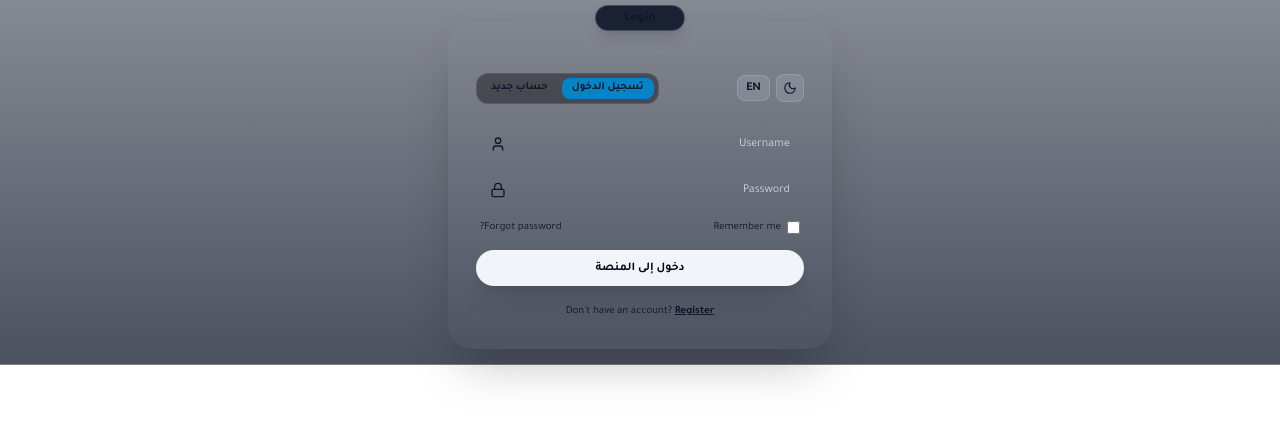
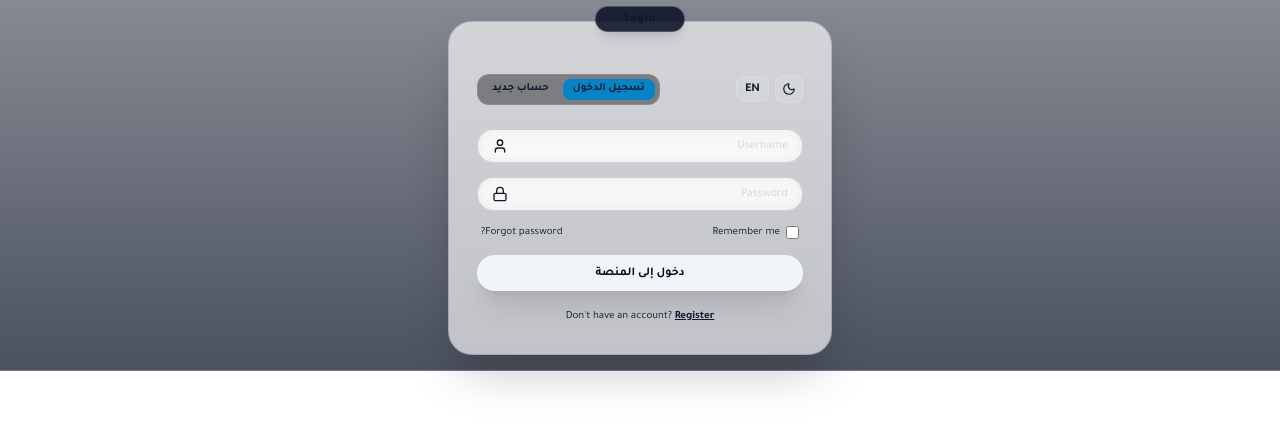
Before and after one commit to Haithemons/sayarati, a plain HTML site: page index.html in a window 1280 px wide. Both pictures are taken after a click on the button "تغيير المظهر". Shown: the part 83-510 px from the top of the page. Drawn offline with nearby package versions, Linux system fonts and the light colour scheme.

Commit message:
Refactor glassmorphism styles and rename classes

```diff
--- a/style.css
+++ b/style.css
@@ -5,76 +5,66 @@
     -webkit-tap-highlight-color: transparent;
 }
 
-/* Scrollbar Utility */
 .hide-scrollbar::-webkit-scrollbar {
     display: none;
 }
-
 .hide-scrollbar {
     -ms-overflow-style: none;
     scrollbar-width: none;
 }
 
-/* تأثير الزجاج الشفاف الاحترافي Glassmorphism للشاشات */
-.glass-card {
-    background: rgba(15, 23, 42, 0.55);
+/* بطاقات الزجاج الشفاف Glassmorphism */
+.glass-box {
+    background: rgba(15, 23, 42, 0.45);
     backdrop-filter: blur(16px);
     -webkit-backdrop-filter: blur(16px);
-    border: 1px solid rgba(255, 255, 255, 0.12);
-    box-shadow: 0 25px 50px -12px rgba(0, 0, 0, 0.5);
+    border: 1px solid rgba(255, 255, 255, 0.18);
+    box-shadow: 0 25px 50px -12px rgba(0, 0, 0, 0.6);
 }
 
-.glass-input {
-    background: rgba(30, 41, 59, 0.6);
+.glass-input-box {
+    background: rgba(15, 23, 42, 0.55);
     backdrop-filter: blur(8px);
-    border: 1px solid rgba(255, 255, 255, 0.1);
+    border: 1px solid rgba(255, 255, 255, 0.15);
 }
 
-.glass-input:focus {
+.glass-input-box:focus-within {
     border-color: #0284c7;
-    background: rgba(15, 23, 42, 0.8);
+    background: rgba(15, 23, 42, 0.85);
 }
 
-/* Light Mode Overrides */
+/* الوضع الفاتح */
 html:not(.dark) body {
     background-color: #f8fafc;
     color: #0f172a;
 }
-
-html:not(.dark) .glass-card {
-    background: rgba(255, 255, 255, 0.75);
-    border: 1px solid rgba(0, 0, 0, 0.1);
+html:not(.dark) .glass-box {
+    background: rgba(255, 255, 255, 0.65);
+    border: 1px solid rgba(0, 0, 0, 0.15);
 }
-
-html:not(.dark) .glass-input {
-    background: rgba(241, 245, 249, 0.8);
-    color: #0f172a;
-    border: 1px solid rgba(0, 0, 0, 0.1);
+html:not(.dark) .glass-input-box {
+    background: rgba(255, 255, 255, 0.6);
+    border: 1px solid rgba(0, 0, 0, 0.15);
 }
-
 html:not(.dark) .bg-slate-900,
 html:not(.dark) .bg-slate-950 {
     background-color: #ffffff;
     color: #0f172a;
 }
-
 html:not(.dark) .border-slate-800,
 html:not(.dark) .border-slate-700 {
     border-color: #e2e8f0;
 }
-
 html:not(.dark) .text-slate-100,
 html:not(.dark) .text-slate-200,
 html:not(.dark) .text-slate-300,
 html:not(.dark) .text-white {
     color: #0f172a;
 }
-
 html:not(.dark) .text-slate-400,
 html:not(.dark) .text-slate-500 {
     color: #64748b;
 }
-
 html:not(.dark) header {
     background-color: rgba(255, 255, 255, 0.9);
 }
```
